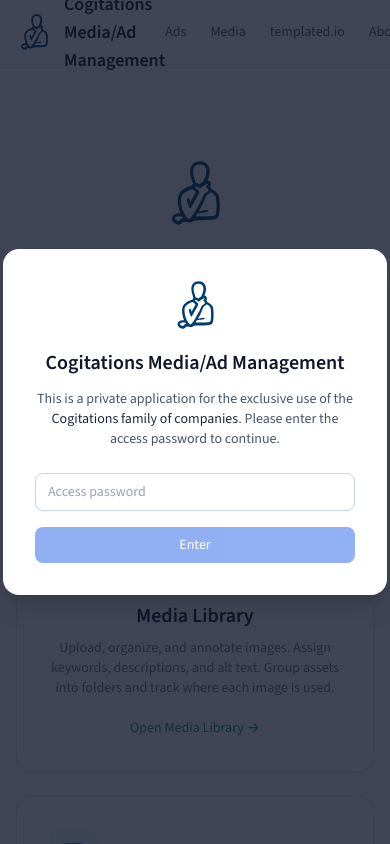
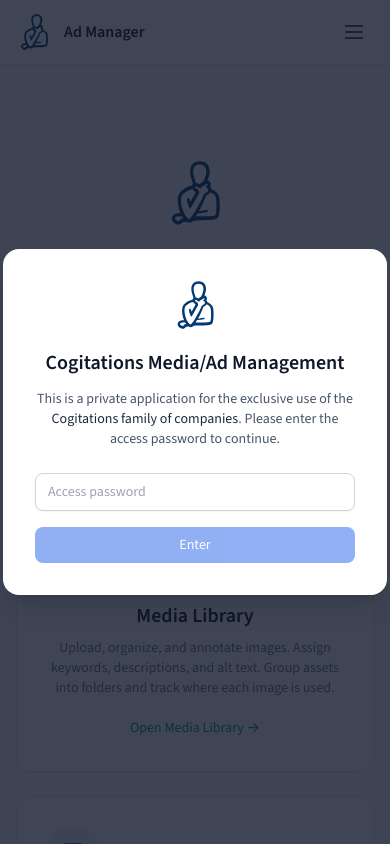
Before and after one commit to ishapiro/ad_generator, a Nuxt app: page / in a window 390 px wide. Shown: the top 844 px of the page. Built offline with nearby package versions, Linux system fonts and the light colour scheme; no server answers.

Commit message:
Upgraded mobil support

```diff
--- a/assets/css/main.css
+++ b/assets/css/main.css
@@ -6,10 +6,12 @@
   html {
     scroll-behavior: smooth;
     text-size-adjust: 100%;
+    overflow-x: hidden;
   }
 
   body {
     @apply bg-slate-50 font-sans text-slate-800 antialiased;
+    overflow-x: hidden;
   }
 
   ::selection {
--- a/layouts/default.vue
+++ b/layouts/default.vue
@@ -40,9 +40,8 @@
   <div class="flex min-h-screen flex-col">
     <header class="border-b border-slate-200 bg-white">
       <div class="mx-auto max-w-wide px-4">
-        <div class="flex h-16 items-center">
-          <div class="flex w-full items-center justify-between">
-            <NuxtLink to="/" class="flex items-center gap-3">
+        <div class="flex h-16 items-center justify-between">
+          <NuxtLink to="/" class="flex min-w-0 items-center gap-3">
             <div style="width: 36px; height: 36px; flex-shrink: 0;">
               <img
                 src="/cogitations-logo-only.svg"
@@ -50,9 +49,12 @@
                 style="display: block; width: 36px; height: 36px; max-width: none;"
               />
             </div>
-              <span class="text-lg font-semibold text-slate-900">Cogitations Media/Ad Management</span>
+            <span class="hidden text-lg font-semibold text-slate-900 md:block">Cogitations Media/Ad Management</span>
+            <span class="text-base font-semibold text-slate-900 md:hidden">Ad Manager</span>
           </NuxtLink>
-            <nav class="flex items-center gap-6">
+
+          <!-- Desktop nav -->
+          <nav class="hidden items-center gap-6 md:flex">
             <NuxtLink
               to="/ads"
               class="text-sm font-medium text-slate-600 hover:text-slate-900"
@@ -82,8 +84,60 @@
               About
             </NuxtLink>
           </nav>
+
+          <!-- Mobile hamburger button -->
+          <button
+            type="button"
+            class="flex h-10 w-10 items-center justify-center rounded-lg text-slate-600 hover:bg-slate-100 md:hidden"
+            :aria-label="mobileMenuOpen ? 'Close menu' : 'Open menu'"
+            @click="mobileMenuOpen = !mobileMenuOpen"
+          >
+            <svg v-if="!mobileMenuOpen" xmlns="http://www.w3.org/2000/svg" class="h-6 w-6" fill="none" viewBox="0 0 24 24" stroke="currentColor" stroke-width="2">
+              <path stroke-linecap="round" stroke-linejoin="round" d="M4 6h16M4 12h16M4 18h16" />
+            </svg>
+            <svg v-else xmlns="http://www.w3.org/2000/svg" class="h-6 w-6" fill="none" viewBox="0 0 24 24" stroke="currentColor" stroke-width="2">
+              <path stroke-linecap="round" stroke-linejoin="round" d="M6 18L18 6M6 6l12 12" />
+            </svg>
+          </button>
         </div>
       </div>
+
+      <!-- Mobile dropdown menu -->
+      <div v-if="mobileMenuOpen" class="border-t border-slate-100 bg-white md:hidden">
+        <nav class="mx-auto max-w-wide space-y-1 px-4 py-3">
+          <NuxtLink
+            to="/ads"
+            class="block rounded-lg px-3 py-2.5 text-sm font-medium text-slate-700 hover:bg-slate-50"
+            active-class="bg-blue-50 text-blue-700"
+            @click="mobileMenuOpen = false"
+          >
+            Ads
+          </NuxtLink>
+          <NuxtLink
+            to="/media"
+            class="block rounded-lg px-3 py-2.5 text-sm font-medium text-slate-700 hover:bg-slate-50"
+            active-class="bg-blue-50 text-blue-700"
+            @click="mobileMenuOpen = false"
+          >
+            Media
+          </NuxtLink>
+          <a
+            href="https://app.templated.io"
+            target="_blank"
+            rel="noopener noreferrer"
+            class="block rounded-lg px-3 py-2.5 text-sm font-medium text-slate-700 hover:bg-slate-50"
+            @click="mobileMenuOpen = false"
+          >
+            templated.io ↗
+          </a>
+          <NuxtLink
+            to="/about"
+            class="block rounded-lg px-3 py-2.5 text-sm font-medium text-slate-700 hover:bg-slate-50"
+            @click="mobileMenuOpen = false"
+          >
+            About
+          </NuxtLink>
+        </nav>
       </div>
     </header>
 
@@ -107,6 +161,10 @@
 <script setup lang="ts">
 const authedCookie = useCookie('adgen_authed', { maxAge: 60 * 60 * 24 * 7 })
 const authed = ref(!!authedCookie.value)
+const mobileMenuOpen = ref(false)
+
+const route = useRoute()
+watch(() => route.path, () => { mobileMenuOpen.value = false })
 
 const password = ref('')
 const submitting = ref(false)
--- a/pages/ads/index.vue
+++ b/pages/ads/index.vue
@@ -29,16 +29,16 @@
       <div
         v-for="config in adConfigs"
         :key="config.id"
-        class="flex items-center justify-between rounded-lg border border-slate-200 bg-white px-5 py-4 shadow-sm"
+        class="flex flex-col gap-3 rounded-lg border border-slate-200 bg-white px-5 py-4 shadow-sm sm:flex-row sm:items-center sm:justify-between"
       >
-        <div>
+        <div class="min-w-0">
           <p class="font-semibold text-slate-900">{{ config.name }}</p>
           <p class="mt-0.5 text-sm text-slate-500">{{ config.headline }}</p>
           <p class="text-xs text-slate-400">
             Created {{ new Date(config.createdAt ?? '').toLocaleDateString() }}
           </p>
         </div>
-        <div class="flex items-center gap-3">
+        <div class="flex flex-wrap items-center gap-2">
           <NuxtLink
             :to="`/ads/${config.id}`"
             class="rounded border border-slate-300 px-3 py-1.5 text-sm text-slate-700 hover:bg-slate-50"
```
Lines whose indentation alone changed are shown as unchanged.
